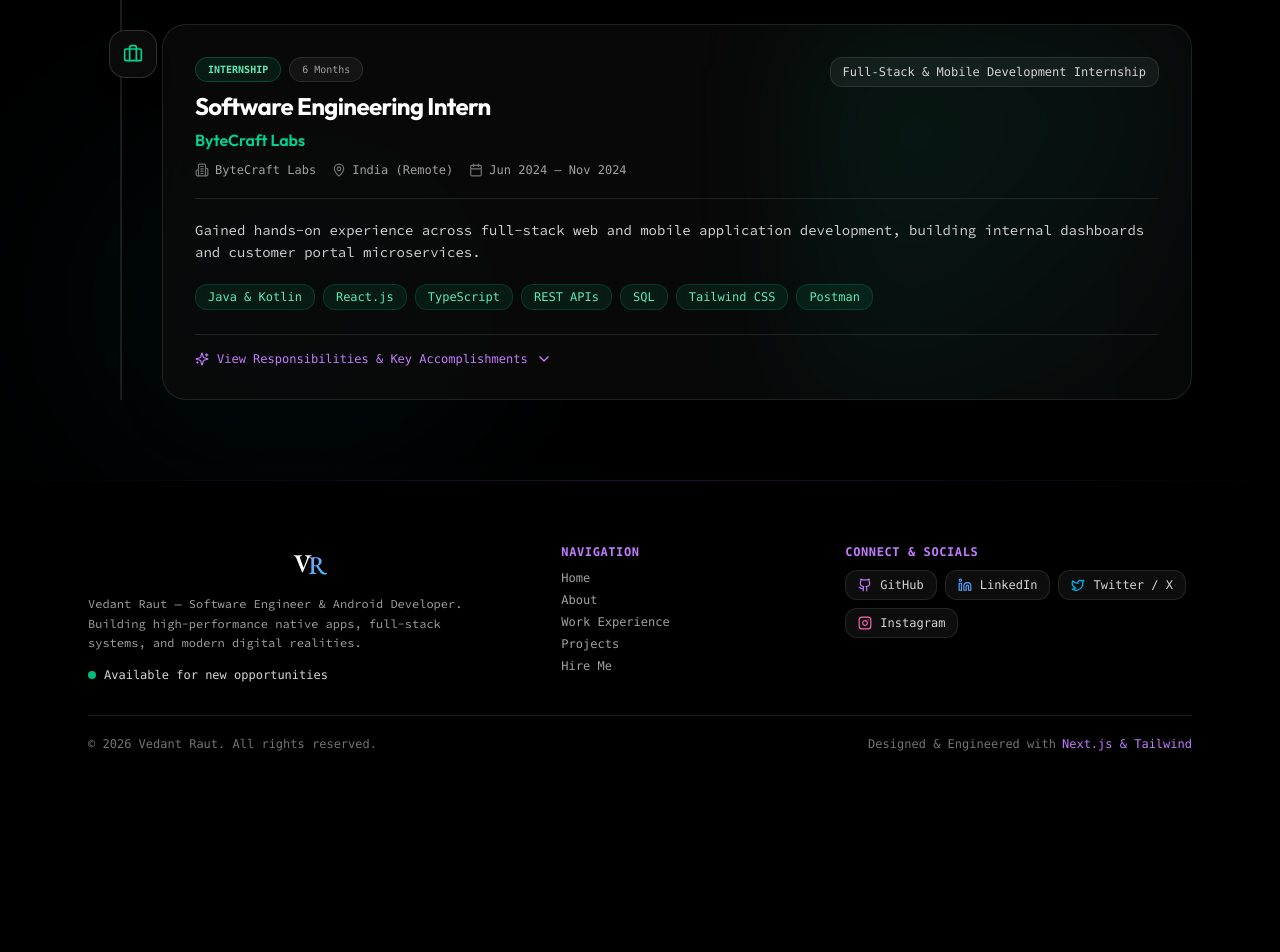
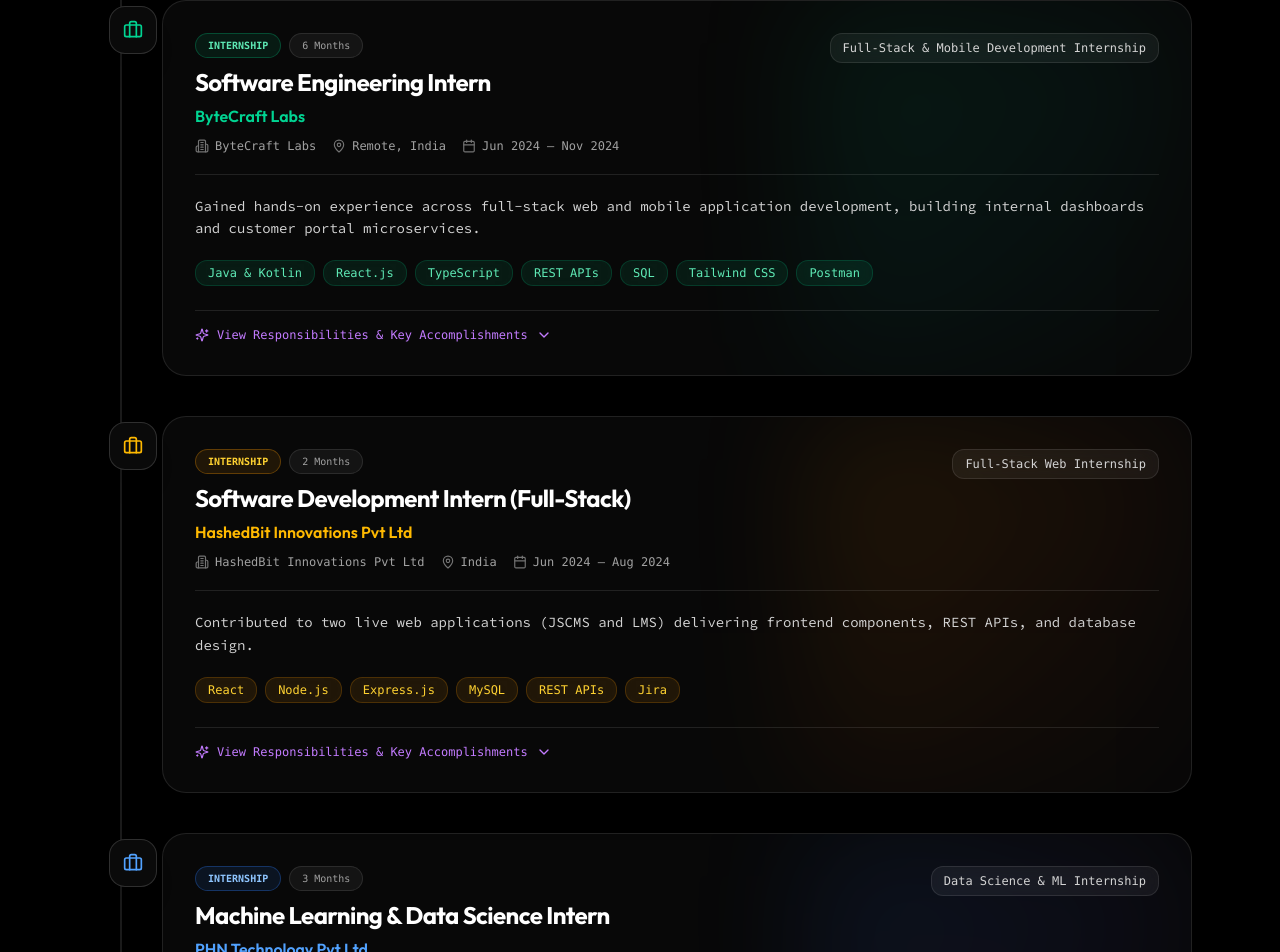
Before and after one commit to VEDANTSUNILRAUT/vedantsunilraut-portfolio, a Next.js app: page /work in a window 1280 px wide. Shown: the part 1831-2783 px from the top of the page. Before the commit the page ends 2615 px from the top, so only its background shows below. Built offline with nearby package versions, Linux system fonts and the light colour scheme; no server answers; a web font is replaced by a local one.

Commit message:
feat(data): update personal profile, education, experience and bot knowledge base

```diff
--- a/src/constants/education.ts
+++ b/src/constants/education.ts
@@ -29,25 +29,25 @@
 export const EDUCATION_DATA: EducationItem[] = [
   {
     id: "graduation",
-    levelTag: "BACHELOR'S DEGREE",
+    levelTag: "BACHELOR'S DEGREE (B.TECH / B.E.)",
     degree: "Bachelor of Technology (B.Tech)",
     field: "Computer Science & Engineering",
-    institution: "Institute of Engineering & Technology",
+    institution: "Sipna College of Engineering & Technology, Amravati",
     location: "Maharashtra, India",
     duration: "2021 – 2025",
     score: {
       type: "CGPA",
-      value: "8.85 / 10.0",
+      value: "9.60 / 8.85 CGPA",
       label: "First Class with Distinction",
     },
     status: "Graduation (Completed)",
     description:
-      "Comprehensive 4-year degree specializing in core computer science, software engineering principles, native mobile architecture, cloud systems, and modern full-stack web applications.",
+      "Comprehensive degree specializing in core computer science, software engineering principles, native mobile architecture, cloud systems, and modern full-stack web applications.",
     highlights: [
-      "Specialized in Native Android (Kotlin/Compose) & Full-Stack Web Development",
-      "Lead Student Developer for Campus Technical Fest & Engineering Society",
-      "Created Capstone Project on High-Performance Mobile & Edge Computing Architecture",
-      "Maintained top academic standing with 8.85 CGPA across all semesters",
+      "Class & Department Topper in 8th Semester & 7th Semester",
+      "Class Topper & 2nd in Department in 4th Semester",
+      "Lead Student Developer & Organizer for Campus Technical Fest & Engineering Society",
+      "Vidyoten Makeathon Winner & Kridayan Cricket Team Member",
     ],
     courses: [
       "Data Structures & Algorithms",
@@ -74,7 +74,7 @@
     levelTag: "HIGHER SECONDARY (12TH)",
     degree: "Higher Secondary Certificate (HSC)",
     field: "Science Stream (Physics, Chemistry, Maths & CS)",
-    institution: "Junior College of Science & Higher Secondary",
+    institution: "Adarsha Science, Jairamdas Bhagchand Arts and Birla Commerce Mahavidyalaya",
     location: "Maharashtra, India",
     duration: "2019 – 2021",
     score: {
@@ -89,7 +89,7 @@
       "Secured 91.80% overall score with High Distinction",
       "Achieved 98/100 in Computer Science paper & practicals",
       "Selected as Science Olympiad representative and Mathematics topper",
-      "Built strong foundation in algorithmic logic, physics, and analytical calculus",
+      "Setter & Attacker for College Volleyball Team",
     ],
     courses: [
       "Computer Science & C++",
@@ -113,9 +113,9 @@
     levelTag: "SECONDARY SCHOOL (10TH)",
     degree: "Secondary School Certificate (SSC)",
     field: "General Academics & Foundation Science",
-    institution: "St. Xavier High School",
+    institution: "Shree Kanhoji Baba Vidyalaya, Anjansingi",
     location: "Maharashtra, India",
-    duration: "2018 – 2019",
+    duration: "2013 – 2019",
     score: {
       type: "Percentage",
       value: "94.50%",
@@ -125,10 +125,10 @@
     description:
       "Foundational high school education building exceptional strengths in mathematics, general science, logic puzzles, and fundamental computer usage.",
     highlights: [
-      "Scored 94.50% in SSC Board Examinations, ranking among school toppers",
-      "Awarded Excellence Medal in Science & Mathematics competitions",
-      "Captain of School STEM Club & Lead organizer for Annual Science Fair",
-      "Active participant in state-level quiz competitions and sports",
+      "Academic topper for six consecutive years (5th to 10th grade)",
+      "Exam Center Topper in 10th Grade Board Exams",
+      "Captain of Cricket Team & Volleyball Team",
+      "2nd Place in Taluka Level Quiz Competition (Twice) & Winner in Debate/Science Fair",
     ],
     courses: [
       "Mathematics & Geometry",
--- a/src/constants/experience.ts
+++ b/src/constants/experience.ts
@@ -27,11 +27,11 @@
     role: "Software Engineer – Native Android",
     company: "AppScale Technologies Inc.",
     type: "Full-Time",
-    location: "India (Hybrid / Remote)",
+    location: "Hybrid / Remote, India",
     period: "Aug 2025 – Present",
     duration: "~1 Year (11 Months)",
     isCurrent: true,
-    tagline: "First Full-Time Engineering Role",
+    tagline: "Native Mobile Engineering Role",
     description:
       "Core Android Engineer driving native mobile app features, clean architecture refactoring, and UI/UX performance optimizations for high-traffic mobile applications.",
     achievements: [
@@ -102,7 +102,7 @@
     role: "Software Engineering Intern",
     company: "ByteCraft Labs",
     type: "Internship",
-    location: "India (Remote)",
+    location: "Remote, India",
     period: "Jun 2024 – Nov 2024",
     duration: "6 Months",
     isCurrent: false,
@@ -132,4 +132,162 @@
       accent: "#10b981",
     },
   },
+  {
+    id: "internship-hashedbit",
+    role: "Software Development Intern (Full-Stack)",
+    company: "HashedBit Innovations Pvt Ltd",
+    type: "Internship",
+    location: "India",
+    period: "Jun 2024 – Aug 2024",
+    duration: "2 Months",
+    isCurrent: false,
+    tagline: "Full-Stack Web Internship",
+    description:
+      "Contributed to two live web applications (JSCMS and LMS) delivering frontend components, REST APIs, and database design.",
+    achievements: [
+      "Contributed to 7 development tasks for JSCMS (JavaScript Content Management System) and 2 major tasks for LMS (Learning Management System).",
+      "Enhanced performance via code-splitting, lazy loading, and SQL query optimization.",
+    ],
+    skills: [
+      "React",
+      "Node.js",
+      "Express.js",
+      "MySQL",
+      "REST APIs",
+      "Jira",
+    ],
+    colorScheme: {
+      border: "hover:border-amber-500/50",
+      glow: "from-amber-500/20 via-orange-500/10 to-transparent",
+      text: "text-amber-400",
+      badgeBg: "bg-amber-500/10 border-amber-500/30 text-amber-300",
+      pillBg: "bg-amber-500/10 text-amber-300 border-amber-500/20",
+      accent: "#f59e0b",
+    },
+  },
+  {
+    id: "internship-phn",
+    role: "Machine Learning & Data Science Intern",
+    company: "PHN Technology Pvt Ltd",
+    type: "Internship",
+    location: "Pune, MH, India",
+    period: "Apr 2023 – Jun 2023",
+    duration: "3 Months",
+    isCurrent: false,
+    tagline: "Data Science & ML Internship",
+    description:
+      "Applied machine learning algorithms, statistical methods, and predictive models using Python.",
+    achievements: [
+      "Developed predictive data models using Python in Jupyter Notebook and Anaconda environments.",
+    ],
+    skills: [
+      "Python",
+      "Machine Learning",
+      "Data Analysis",
+      "Jupyter Notebook",
+      "Anaconda",
+    ],
+    colorScheme: {
+      border: "hover:border-blue-500/50",
+      glow: "from-blue-500/20 via-indigo-500/10 to-transparent",
+      text: "text-blue-400",
+      badgeBg: "bg-blue-500/10 border-blue-500/30 text-blue-300",
+      pillBg: "bg-blue-500/10 text-blue-300 border-blue-500/20",
+      accent: "#3b82f6",
+    },
+  },
+  {
+    id: "internship-technohacks",
+    role: "Java Developer Intern",
+    company: "TechnoHacks EduTech",
+    type: "Internship",
+    location: "Remote, India",
+    period: "Jan 2024 – Jan 2024",
+    duration: "1 Month",
+    isCurrent: false,
+    tagline: "Java Software Engineering Internship",
+    description:
+      "Built 3 core Java desktop applications focusing on OOP principles and application design.",
+    achievements: [
+      "Developed versatile Calculator Application UI.",
+      "Built To-Do List Manager for task CRUD operations.",
+      "Created Number Guessing Game with interactive hint system.",
+    ],
+    skills: [
+      "Java",
+      "OOP",
+      "Application Design",
+      "Problem Solving",
+    ],
+    colorScheme: {
+      border: "hover:border-rose-500/50",
+      glow: "from-rose-500/20 via-pink-500/10 to-transparent",
+      text: "text-rose-400",
+      badgeBg: "bg-rose-500/10 border-rose-500/30 text-rose-300",
+      pillBg: "bg-rose-500/10 text-rose-300 border-rose-500/20",
+      accent: "#f43f5e",
+    },
+  },
+  {
+    id: "virtual-aiml",
+    role: "AI & Machine Learning Virtual Intern",
+    company: "EduSkills | Google for Developers",
+    type: "Internship",
+    location: "Virtual / Remote",
+    period: "Jul 2024 – Sep 2024",
+    duration: "10 Weeks",
+    isCurrent: false,
+    tagline: "Google Developer Virtual Internship",
+    description:
+      "Completed virtual internship program supported by Google for Developers focused on AI & ML fundamentals.",
+    achievements: [
+      "Mastered core AI & Machine Learning concepts using Google Developer ML tools.",
+      "Student ID: STU6583142f922921703089199.",
+    ],
+    skills: [
+      "AI & ML",
+      "Google ML Tools",
+      "Python",
+      "Neural Networks",
+    ],
+    colorScheme: {
+      border: "hover:border-teal-500/50",
+      glow: "from-teal-500/20 via-emerald-500/10 to-transparent",
+      text: "text-teal-400",
+      badgeBg: "bg-teal-500/10 border-teal-500/30 text-teal-300",
+      pillBg: "bg-teal-500/10 text-teal-300 border-teal-500/20",
+      accent: "#14b8a6",
+    },
+  },
+  {
+    id: "virtual-cloud",
+    role: "Cloud Computing Virtual Intern",
+    company: "EduSkills | AWS",
+    type: "Internship",
+    location: "Virtual / Remote",
+    period: "Oct 2024 – Dec 2024",
+    duration: "10 Weeks",
+    isCurrent: false,
+    tagline: "AWS Cloud Architecture Virtual Internship",
+    description:
+      "Completed AWS-supported virtual internship in cloud computing architecture and cloud services.",
+    achievements: [
+      "Explored AWS cloud infrastructure, serverless architecture, S3 storage, and EC2 computing models.",
+      "Student ID: STU6583142f922921703089199.",
+    ],
+    skills: [
+      "AWS Cloud",
+      "Cloud Architecture",
+      "EC2 & S3",
+      "DevOps Basics",
+    ],
+    colorScheme: {
+      border: "hover:border-sky-500/50",
+      glow: "from-sky-500/20 via-blue-500/10 to-transparent",
+      text: "text-sky-400",
+      badgeBg: "bg-sky-500/10 border-sky-500/30 text-sky-300",
+      pillBg: "bg-sky-500/10 text-sky-300 border-sky-500/20",
+      accent: "#0ea5e9",
+    },
+  },
 ];
--- a/src/constants/site.ts
+++ b/src/constants/site.ts
@@ -4,8 +4,8 @@
   brand: {
     logoText: "VR",
     name: "Vedant",
-    fullName: "Vedant Raut",
-    role: "Software Engineer & Android Developer",
+    fullName: "Vedant Sunil Raut",
+    role: "Software Engineer & Native Android Developer",
     email: "vedantsunilraut@gmail.com",
     connectMailto: "mailto:vedantsunilraut@gmail.com",
   },
@@ -38,12 +38,12 @@
   },
   weatherWidget: {
     temp: "27°C",
-    location: "Konkan Divi...",
+    location: "Konkan Divi / Amravati",
   },
   socials: {
-    github: "https://github.com",
-    linkedin: "https://linkedin.com",
+    github: "https://github.com/VEDANTSUNILRAUT",
+    linkedin: "https://www.linkedin.com/in/vedantsunilraut",
     twitter: "https://x.com",
-    instagram: "https://instagram.com",
+    instagram: "https://www.instagram.com/vedantsunilraut",
   },
 };
```
Also changed, not shown: src/constants/botKnowledge.ts (+23 -21 lines).
